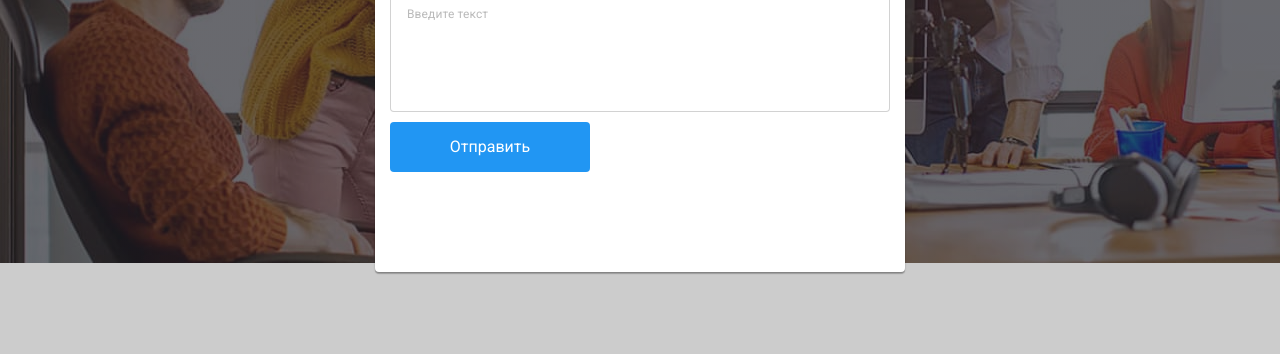
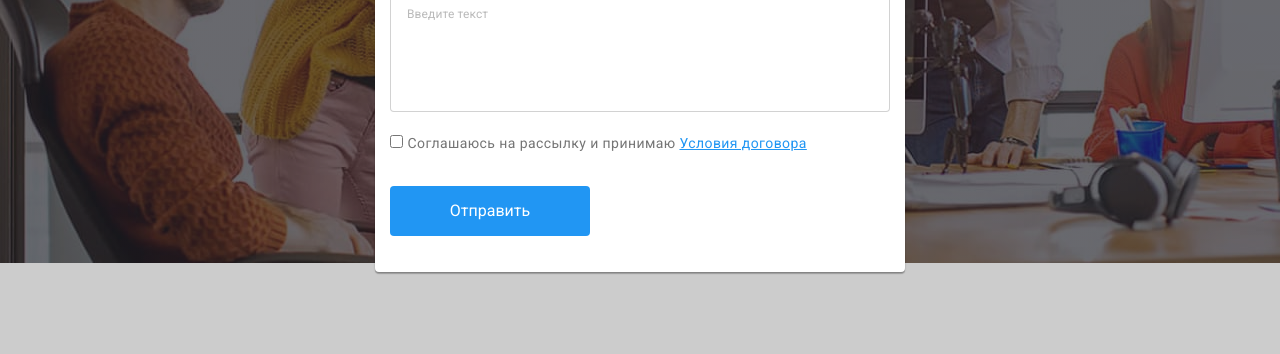
Before and after one commit to MarinaKryuchko88/goit-markup-hw-06, a plain HTML site: page index.html in a window 1280 px wide. Both pictures are taken after a click on the button "Заказать услугу". Shown: the part 418-772 px from the top of the page. Drawn offline with nearby package versions, Linux system fonts and the light colour scheme.

Commit message:
Добавляет кастомный чекбокс

```diff
--- a/css/styles.css
+++ b/css/styles.css
@@ -114,11 +114,11 @@ html {
   top: 50%;
   left: 12px;
   transform: translateY(-50%);
-  fill: #212121;
+  fill: var(--title-color);
 }
 
 .field-wrap:hover .field-icon,
-.field-wrap:focus .field-icon {
+.field-wrap:focus ~ .field-icon {
   fill: var(--accent-color);
 }
 
@@ -169,6 +169,25 @@ html {
   color: rgba(117, 117, 117, 0.5);
 }
 
+.agreement {
+  font-style: normal;
+  font-weight: 400;
+  font-size: 14px;
+  line-height: 1.71;
+  letter-spacing: 0.03em;
+  color: #757575;
+}
+
+.custom-checkbox {
+  margin-top: 20px;
+  margin-bottom: 30px;
+}
+
+.agreement-link {
+  text-decoration: underline;
+  color: var(--accent-color);
+}
+
 .submit-button {
   width: 200px;
   height: 50px;
@@ -177,8 +196,12 @@ html {
   cursor: pointer;
   padding: 0;
   border: none;
+  color: var(--main-color);
+  justify-content: center;
+}
 
-  color: var(--main-color);
+.submit {
+  display: flex;
 }
 
 /* ФОРМА ДЛЯ ПОДПИСКИ В ФУТЕРЕ */
@@ -259,7 +282,7 @@ html {
   margin-top: 20px;
 }
 
-/* создаем css анимации */
+/* СОЗДАЕМ CSS АНИМАЦИИ */
 .cards .parent {
   position: relative;
   overflow: hidden;
--- a/index.html
+++ b/index.html
@@ -484,10 +484,10 @@
         <div class="form-field">
           <label for="e-mail" class="label">Почта</label>
           <div class="field-wrap">
+            <input type="e-mail" name="e-mail" id="e-mail" class="input" />
             <svg class="field-icon">
               <use href="./images/icons/sprite.svg#email-black"></use>
             </svg>
-            <input type="e-mail" name="e-mail" id="e-mail" class="input" />
           </div>
         </div>
         <div class="form-field">
@@ -500,7 +500,23 @@
             class="comments"
           ></textarea>
         </div>
-        <button class="submit-button" data-modal-close>Отправить</button>
+
+        <div class="custom-checkbox">
+          <input
+            type="checkbox"
+            name="checkbox"
+            id="checkbox"
+            class="checkbox"
+          />
+          <label for="checkbox" class="agreement">
+            <span>Соглашаюсь на рассылку и принимаю</span>
+            <a href="" class="agreement-link">Условия договора</a>
+          </label>
+        </div>
+
+        <div class="submit">
+          <button class="submit-button" data-modal-close>Отправить</button>
+        </div>
       </form>
     </div>
     <script src="./js/script.js"></script>
```
